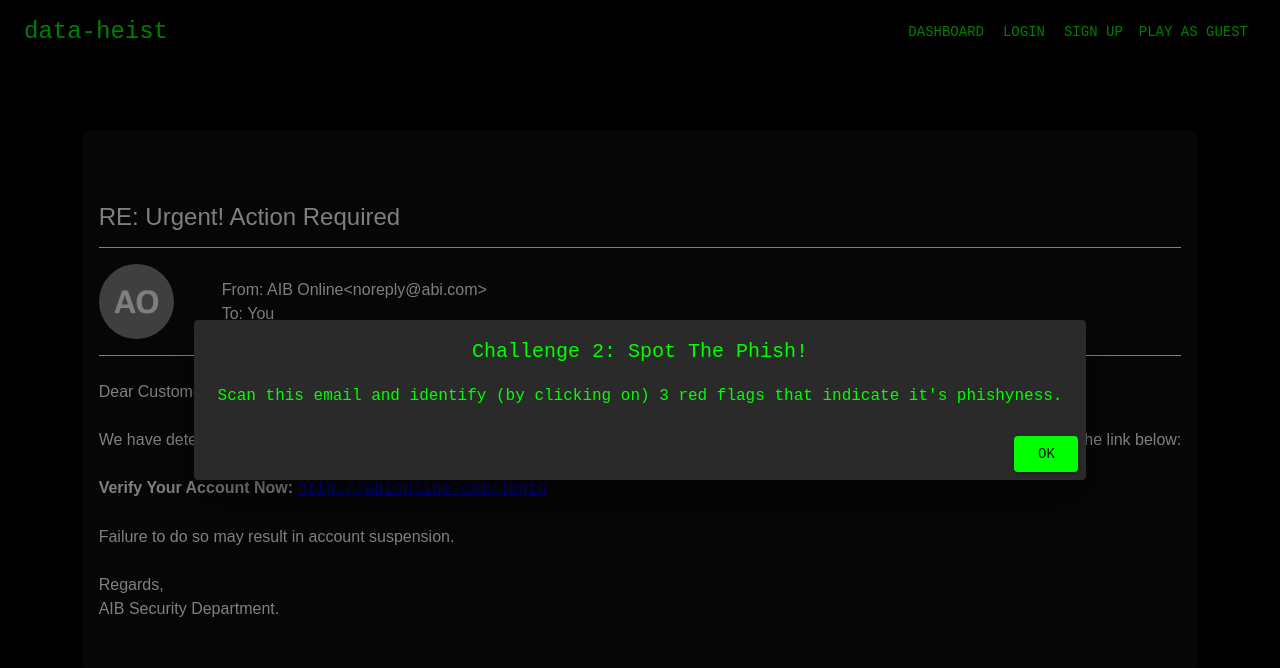
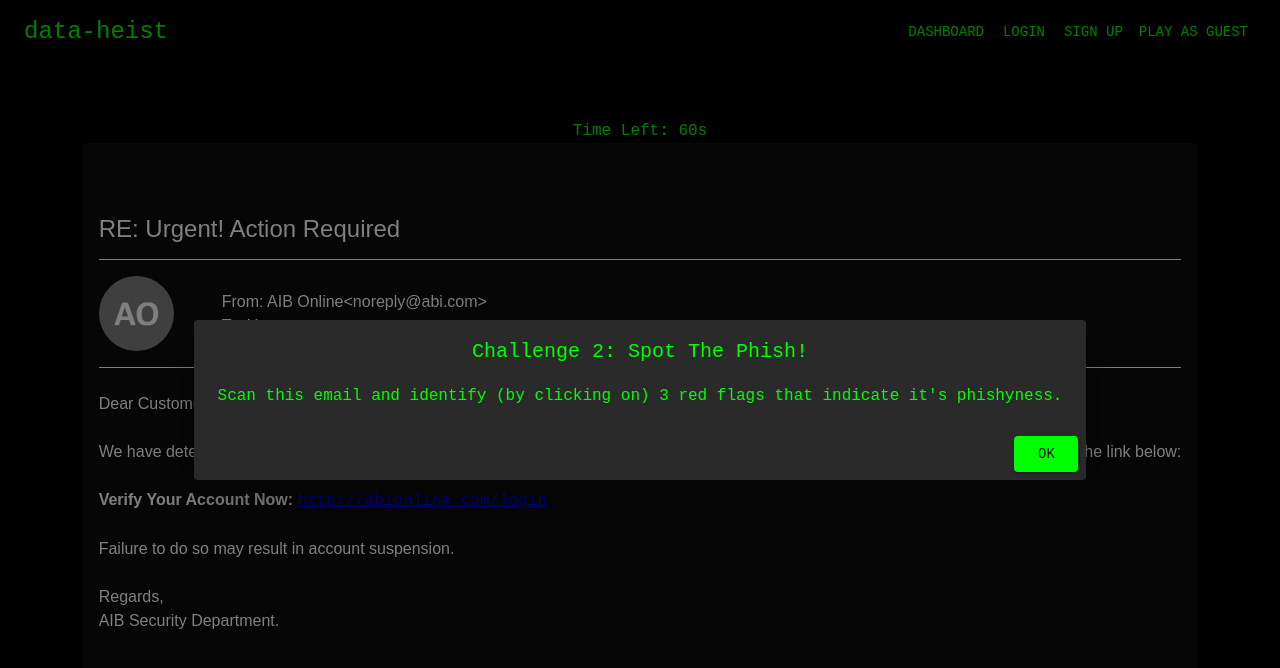
Before and after one commit to SeanKervick/data-heist-frontend, a React (Vite) app in the folder client/: page /challenge/spot-the-phish in a window 1280 px wide. Shown: the top 668 px of the page. Built offline with nearby package versions, Linux system fonts and the light colour scheme.

Commit message:
'quiz round' challenge update & timer implemented

```diff
--- a/client/src/components/PrivateRoute.tsx
+++ b/client/src/components/PrivateRoute.tsx
@@ -1,4 +1,4 @@
-// credit:
+// credit: https://blog.stackademic.com/how-to-create-a-private-route-in-react-typescript-d43e2b162d46
 
 import { Navigate, Outlet } from "react-router-dom";
 
--- /dev/null
+++ b/client/src/components/Profiles.tsx
@@ -0,0 +1,8 @@
+  // social media profile object
+  export const profile = {
+    name: "Chris Jameson",
+    username: "@chrisj90",
+    bio: "Mountain Biking, Swimming, and my dog Max!",
+    profilePic: "/images/profile.jpg",
+    correctPassword: "Max",
+  };
--- a/client/src/components/QuizQuestions.tsx
+++ b/client/src/components/QuizQuestions.tsx
@@ -5,22 +5,22 @@ export const quizQuestions: QuizQuestion[] = [
     {
       question: "Q1: Which of the following is a strong password?",
       answers: ["password123", "Max", "Tr#8!vP29xD"],
-      correctAnswer: 3, // index of correct answer
+      correctAnswer: 2, // index of correct answer
     },
     {
       question: "Q2: Placeholder",
       answers: [
-        "Placeholder",
+        "Correct",
         "Placeholder",
         "Placeholder",
       ],
-      correctAnswer: 2, // index of correct answer
+      correctAnswer: 0, // index of correct answer
     },
     {
       question: "Q3: Placeholder",
       answers: [
         "Placeholder",
-        "Placeholder",
+        "Correct",
         "Placeholder",
       ],
       correctAnswer: 1, // index of correct answer
--- /dev/null
+++ b/client/src/components/Timer.tsx
@@ -0,0 +1,26 @@
+import { useState, useEffect } from "react";
+import { Typography } from "@mui/material";
+import { TimerProps } from "../types/interfaces"
+
+
+const Timer: React.FC<TimerProps> = ({ initialTime, start, onTimeUp }) => { // define Timer component as a function
+  const [time, setTime] = useState<number>(initialTime); // set state variable to initialTime in each challenge
+
+  useEffect(() => { // useEffect hook used to automatically run the function 'on the side' https://legacy.reactjs.org/docs/hooks-effect.html
+    if (!start) { // wait until 'start' is true
+        setTime(initialTime); // reset timer when a new challenge starts
+        return;
+    }
+
+    if (time > 0) {
+        setTimeout(() => setTime(time - 1), 1000);
+      } else {
+        onTimeUp(); // call function when timer reaches 0
+      }
+    }, [initialTime, time, start, onTimeUp]); // useEffect dependencies
+
+  // display time remaining in challenge
+  return <Typography>Time Left: {time}s</Typography>;
+};
+
+export default Timer;
--- a/client/src/pages/challenges/PasswordCrackerPage.tsx
+++ b/client/src/pages/challenges/PasswordCrackerPage.tsx
@@ -12,23 +12,18 @@ import {
 } from "@mui/material";
 import { useNavigate } from "react-router-dom";
 import DialogBox from "../../components/DialogBox";
+import { profile } from "../../components/Profiles";
+import Timer from "../../components/Timer";
+
 
 const PasswordCrackerChallenge = () => {
   const navigate = useNavigate();
   // state variables
   const [password, setPassword] = useState<string>("");
   const [error, setError] = useState<string>("");
-  const [success, setSuccess] = useState<boolean>(false);
+  const [success, setSuccess] = useState<boolean>(false); // for navigation control
   const [showDialog, setShowDialog] = useState<boolean>(true); // dialog box shown at start
-
-  // social media profile object
-  const profile = {
-    name: "Chris Jameson",
-    username: "@chrisj90",
-    bio: "Mountain Biking, Swimming, and my dog Max!",
-    profilePic: "/images/profile.jpg",
-    correctPassword: "Max",
-  };
+  const [timerStart, setTimerStart] = useState<boolean>(false); // timer control
 
   const handleSubmit = (e: React.FormEvent) => {
     e.preventDefault(); // stops browser from reloading the page
@@ -37,6 +32,7 @@ const PasswordCrackerChallenge = () => {
 
     if (password === profile.correctPassword) {
       setSuccess(true);
+      setTimerStart(false); // stop timer on success
       setShowDialog(true); // dialog box before next challenge
     } else {
       setError("Incorrect password. Try again!"); // show error
@@ -45,10 +41,17 @@ const PasswordCrackerChallenge = () => {
 
   const handleDialogClose = () => {
     setShowDialog(false);
+    setTimerStart(true); // start timer
     if (success) {
       navigate("/challenge/spot-the-phish"); // direct to next challenge
     }
   };
+
+  const handleTimeUp = () => {
+    console.log("time's up");
+    // handle action when time runs out here
+  };
+
 
   return (
     <Container maxWidth="sm" sx={{ textAlign: "center", mt: 5 }}>
@@ -67,6 +70,8 @@ const PasswordCrackerChallenge = () => {
         buttonText={success ? "next challenge" : "OK"}
         onClose={handleDialogClose}
       />
+      {/* timer not shown at end of challenge */}
+      {!success && <Timer initialTime={60} start={timerStart} onTimeUp={handleTimeUp} />}
 
       {/* profile card */}
       <Card sx={{ p: 3, textAlign: "center" }}>
--- a/client/src/pages/challenges/QuizRoundPage.tsx
+++ b/client/src/pages/challenges/QuizRoundPage.tsx
@@ -3,19 +3,24 @@ import {   Container, Card, CardContent, Typography, Button, Box } from "@mui/ma
 import { quizQuestions } from "../../components/QuizQuestions.tsx";
 import { useNavigate } from "react-router-dom";
 import DialogBox from "../../components/DialogBox";
+import Timer from "../../components/Timer";
 
 
 const QuizRound = () => {
   const navigate = useNavigate();
   // state variables
   const [currentQuestion, setCurrentQuestion] = useState<number>(0);
-  const [selectedAnswers, setSelectedAnswers] = useState<number[]>([]); // to store id's of selected answers
-  const [success, setSuccess] = useState<boolean>(false);
+  const [correctAnswers, setCorrectAnswers] = useState<number>(0); // to store number of correct answers
+  const [success, setSuccess] = useState<boolean>(false); // for navigation control
   const [showDialog, setShowDialog] = useState<boolean>(true); // dialog box shown at start
+  const [timerStart, setTimerStart] = useState<boolean>(false); // timer control
+
 
   const handleAnswerClick = (index: number) => {
-    // add the id of selcted answer to the array (https://react.dev/learn/updating-arrays-in-state)
-    setSelectedAnswers([...selectedAnswers, index]);
+  // check if the selected answer (index)  is correct
+  if (index === quizQuestions[currentQuestion].correctAnswer) {
+    setCorrectAnswers(correctAnswers + 1);
+  }
 
     // if currentQuestion <number> is less than the array of questions, add 1 (move to next question)
     if (currentQuestion < quizQuestions.length - 1) {
@@ -23,16 +28,24 @@ const QuizRound = () => {
     } else {
       // end of quiz
       setSuccess(true); // for navigation to feedback page
+      setTimerStart(false); // stop timer on success
       setShowDialog(true); // show dialog box at end of game
     }
   };
 
   const handleDialogClose = () => {
     setShowDialog(false);
+    setTimerStart(true); // start timer
     if (success) {
       navigate("/challenge/endgame"); // direct to feedback page
     }
   };
+
+const handleTimeUp = () => {
+    console.log("time's up");
+    // handle action when time runs out here
+  };
+
 
   return (
     <Container>
@@ -45,7 +58,7 @@ const QuizRound = () => {
               success ? (
                 <>
                   <Typography>
-                    You got 2/3 questions correct
+                    You got {correctAnswers}/{quizQuestions.length} questions correct
                     <br />
                     <br />
                   </Typography>
@@ -57,6 +70,9 @@ const QuizRound = () => {
             buttonText={success ? "end game" : "OK"}
             onClose={handleDialogClose}
           />
+
+      {/* timer not shown at end of challenge */}
+      {!success && <Timer initialTime={60} start={timerStart} onTimeUp={handleTimeUp} />}
 
       {/* ------------------ questions --------------------------*/}
       <Card sx={{ maxWidth: 800, p: 3, textAlign: "center" }}>
--- a/client/src/pages/challenges/SpotThePhishPage.tsx
+++ b/client/src/pages/challenges/SpotThePhishPage.tsx
@@ -9,6 +9,7 @@ import {
 } from "@mui/material";
 import { useNavigate } from "react-router-dom";
 import DialogBox from "../../components/DialogBox";
+import Timer from "../../components/Timer";
 
 const SpotThePhish = () => {
   const navigate = useNavigate();
@@ -16,6 +17,8 @@ const SpotThePhish = () => {
   const [foundFlags, setFoundFlags] = useState<number[]>([]); // initialize state variable as an [empty] array of numbers for finding red flags
   const [success, setSuccess] = useState<boolean>(false);
   const [showDialog, setShowDialog] = useState<boolean>(true); // dialog box shown at start
+  const [timerStart, setTimerStart] = useState<boolean>(false); // timer control
+
 
   const handleFlagClick = (id: number) => {
     // if foundFlags does not include the id of the clicked flag
@@ -25,15 +28,22 @@ const SpotThePhish = () => {
     }
     if (foundFlags.length + 1 === 3) {
       setSuccess(true); // for navigation to next challenge
+      setTimerStart(false); // stop timer on success
       setShowDialog(true); // show dialog box at end of game
     }
   };
 
   const handleDialogClose = () => {
     setShowDialog(false);
+    setTimerStart(true); // start timer
     if (success) {
       navigate("/challenge/quiz"); // direct to next challenge
     }
+  };
+
+  const handleTimeUp = () => {
+    console.log("time's up");
+    // handle action when time runs out here
   };
 
   return (
@@ -70,6 +80,8 @@ const SpotThePhish = () => {
         buttonText={success ? "next challenge" : "OK"}
         onClose={handleDialogClose}
       />
+      {/* timer not shown at end of challenge */}
+      {!success && <Timer initialTime={60} start={timerStart} onTimeUp={handleTimeUp} />}
 
       {/* ------------------ challenge card --------------------------*/}
       <Card sx={{ maxWidth: 1200, color: "white", textAlign: "left", pt: 5, margin: "20", }} >
--- a/client/src/types/interfaces.tsx
+++ b/client/src/types/interfaces.tsx
@@ -11,3 +11,9 @@ export interface DialogBoxProps {
     answers: string[]; // array of strings
     correctAnswer: number; // index of the correct answer
   }
+
+  export interface TimerProps {
+    initialTime: number;
+    start: boolean; // timer stop/start control
+    onTimeUp: () => void;
+  }
```
